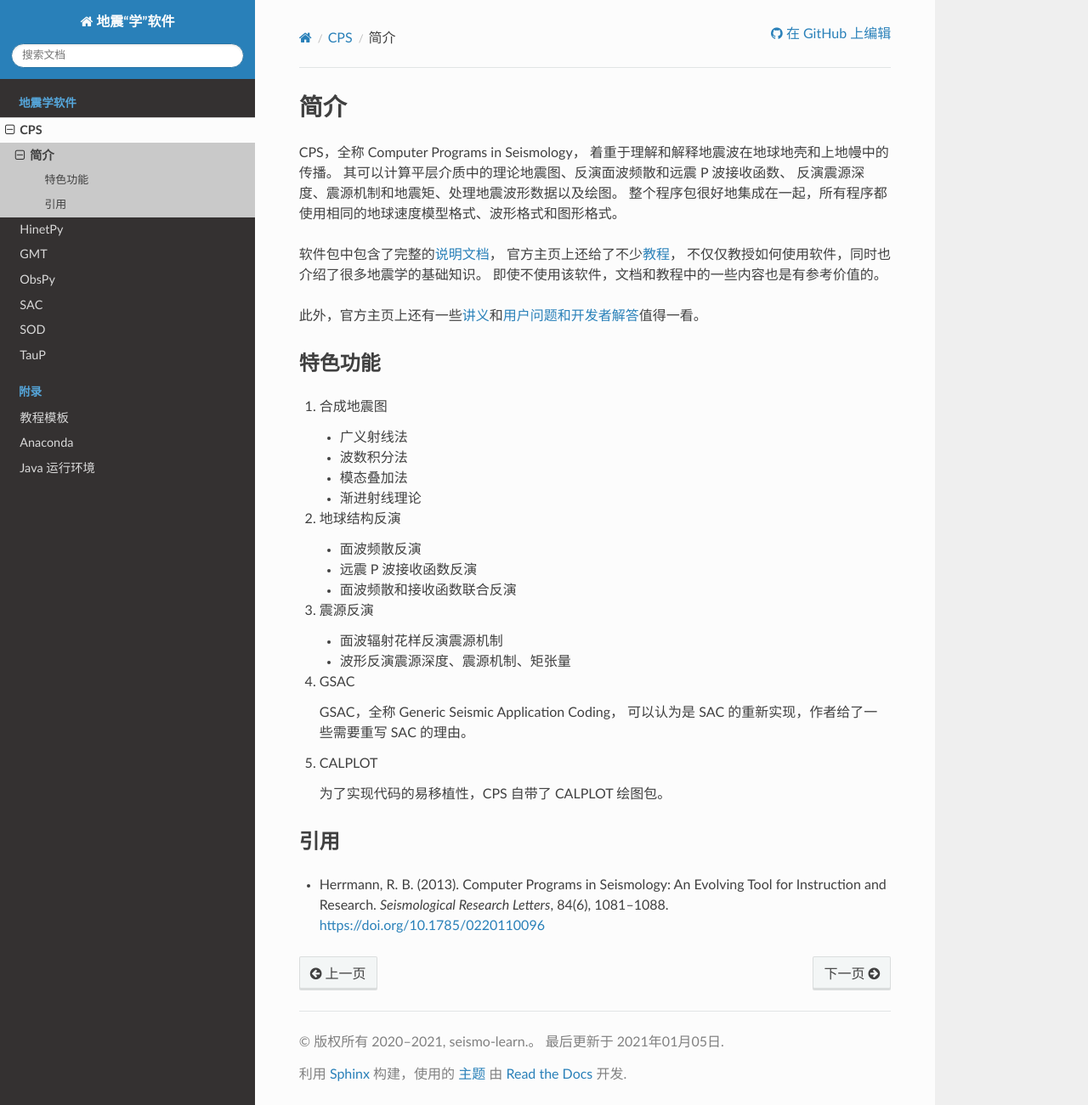
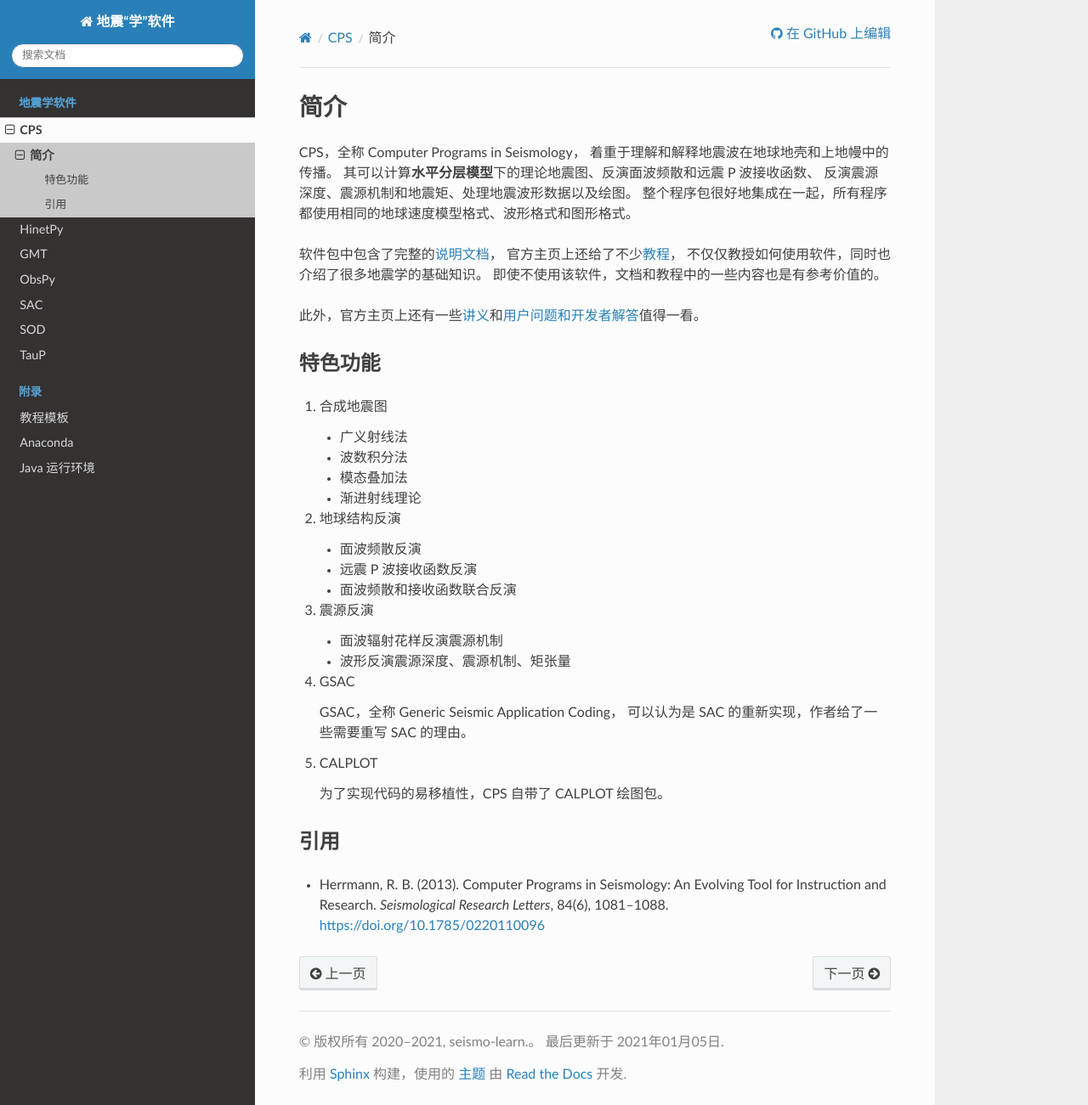
Before and after one commit to seismo-learn/software, a Sphinx documentation site: the page built from source/cps/introduction.rst, in a window 1280 px wide and 1301 px high. Shown: the whole window at 85% size. Built offline with Sphinx 7.4.7 and the Read the Docs theme 2.0.0, drawn with Linux system fonts in a browser that asks for light colours.

Commit message:
Tiny fix (#89)

```diff
--- a/source/cps/introduction.rst
+++ b/source/cps/introduction.rst
@@ -3,7 +3,7 @@
 
 CPS，全称 Computer Programs in Seismology，
 着重于理解和解释地震波在地球地壳和上地幔中的传播。
-其可以计算平层介质中的理论地震图、反演面波频散和远震 P 波接收函数、
+其可以计算\ **水平分层模型**\ 下的理论地震图、反演面波频散和远震 P 波接收函数、
 反演震源深度、震源机制和地震矩、处理地震波形数据以及绘图。
 整个程序包很好地集成在一起，所有程序都使用相同的地球速度模型格式、波形格式和图形格式。
 
```
